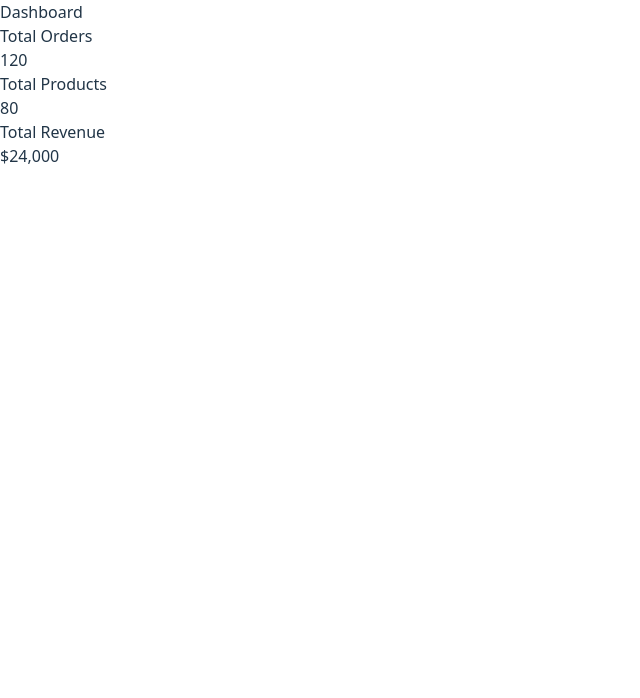
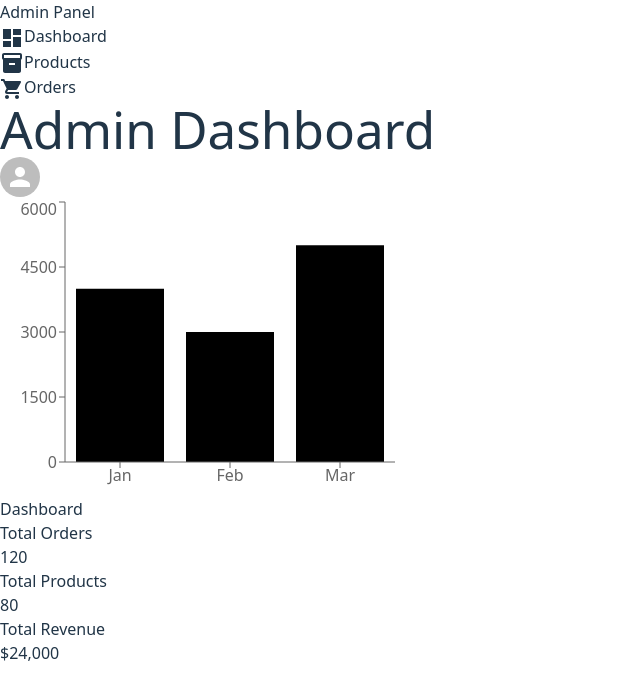
Before and after one commit to JosephAssefa-tech/Multi-Vendors, a React (Vite) app: page /admin/dashboard in a window 1280 px wide. Shown: the top 698 px of the page, without its empty margins (0-640 px from the left). Built offline with nearby package versions, Linux system fonts and the light colour scheme.

Commit message:
admin route outlet done

```diff
--- a/package.json
+++ b/package.json
@@ -18,6 +18,7 @@
     "react": "^19.2.0",
     "react-dom": "^19.2.0",
     "react-router-dom": "^7.13.1",
+    "recharts": "^3.7.0",
     "zustand": "^5.0.11"
   },
   "devDependencies": {
--- a/src/App.jsx
+++ b/src/App.jsx
@@ -6,6 +6,7 @@ import AdminLayout from "./components/Admin/Layout/AdminLayout";
 import Dashboard from "./components/Admin/Pages/Dashboard";
 import Products from "./components/Admin/Pages/Products";
 import AddProduct from "./components/Admin/Pages/AddProduct";
+import Orders from "./components/Admin/Pages/Orders";
 
 function App() {
   return (
@@ -13,10 +14,20 @@ function App() {
       <Route path="/signup" element={<Signup />} />
       <Route path="/" element={<Home />} />
       <Route path="/cart" element={<Cart />} />
-      <Route path="/admin" element={<AdminLayout />} />
-      <Route path="/admin/dashboard" element={<Dashboard />} />
-      <Route path="/admin/products" element={<Products />} />
-      <Route path="/admin/products/add" element={<AddProduct />} />
+
+       <Route path="/admin" element={<AdminLayout />}>
+
+        <Route path="dashboard" element={<Dashboard />} />
+
+        <Route path="products" element={<Products />} />
+
+        <Route path="products/add" element={<AddProduct />} />
+
+        <Route path="orders" element={<Orders />} />
+
+      </Route>
+
+
     </Routes>
   )
 }
--- a/src/components/Admin/Pages/Dashboard.jsx
+++ b/src/components/Admin/Pages/Dashboard.jsx
@@ -1,9 +1,24 @@
 import React from "react";
+import { BarChart, Bar, XAxis, YAxis, Tooltip } from "recharts";
+
+const data = [
+  { name: "Jan", sales: 4000 },
+  { name: "Feb", sales: 3000 },
+  { name: "Mar", sales: 5000 }
+];
+
 
 function Dashboard() {
+
   return (
+
     <div>
-
+    <BarChart width={400} height={300} data={data}>
+  <XAxis dataKey="name" />
+  <YAxis />
+  <Tooltip />
+  <Bar dataKey="sales" />
+</BarChart>
       <h2 className="text-2xl font-bold mb-6">
         Dashboard
       </h2>
```
Also changed, not shown: 1 other file (tests, documents, lock files or other folders).
